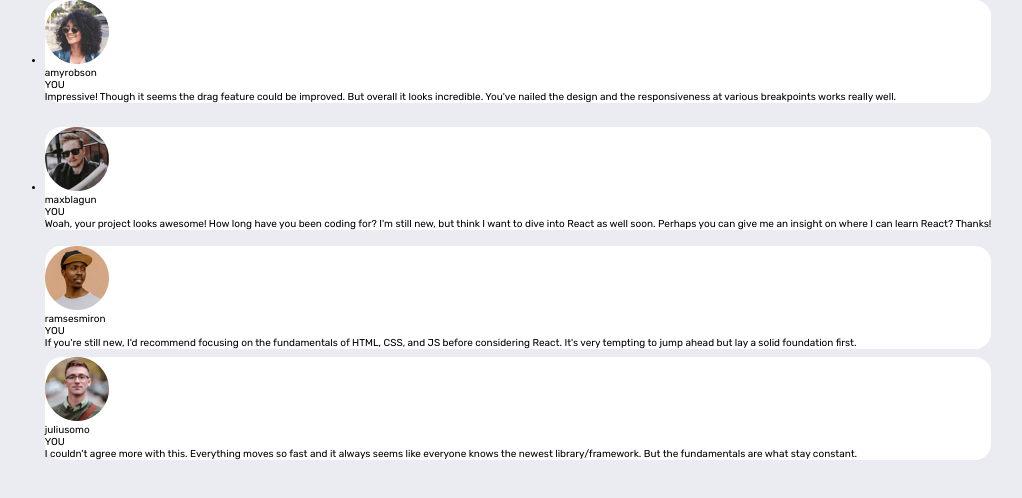
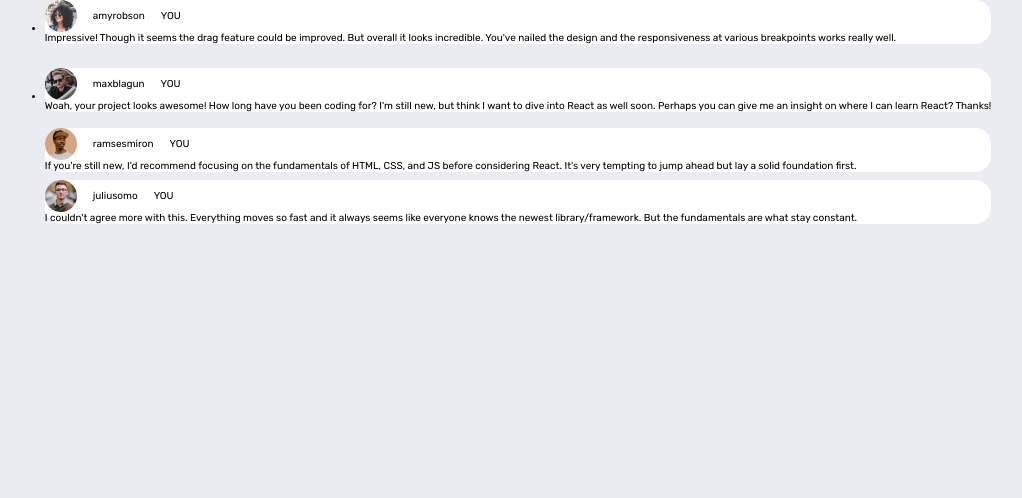
Before and after one commit to riwepo/fem-interactive-comments-section, a React (Create React App) app: page / in a window 1280 px wide. Shown: the top 498 px of the page, without its empty margins (90-1112 px from the left). Built offline with nearby package versions, Linux system fonts and the light colour scheme.

Commit message:
style user info

```diff
--- a/src/components/comment/CommentUserInfo.js
+++ b/src/components/comment/CommentUserInfo.js
@@ -1,4 +1,6 @@
 import React from "react";
+
+import classes from "./CommentUserInfo.module.css";
 
 function getAvatarPath(username) {
   return `/images/avatars/image-${username}.png`;
@@ -7,14 +9,15 @@ function getAvatarPath(username) {
 function CommentUserInfo({ user }) {
   console.log(process.env.PUBLIC_URL + getAvatarPath(user.username));
   return (
-    <>
+    <div className={classes.container}>
       <img
+        className={classes.image}
         src={process.env.PUBLIC_URL + getAvatarPath(user.username)}
         alt={`user ${user.userName} avatar`}
       />
       <p>{user.username}</p>
       <p>YOU</p>
-    </>
+    </div>
   );
 }
 
--- a/src/components/comment/CommentUserInfo.module.css
+++ b/src/components/comment/CommentUserInfo.module.css
@@ -0,0 +1,11 @@
+.container {
+  display: flex;
+  flex-direction: row;
+  align-items: center;
+  gap: 1rem;
+}
+
+.image {
+  width: 2rem;
+  height: auto;
+}
```
